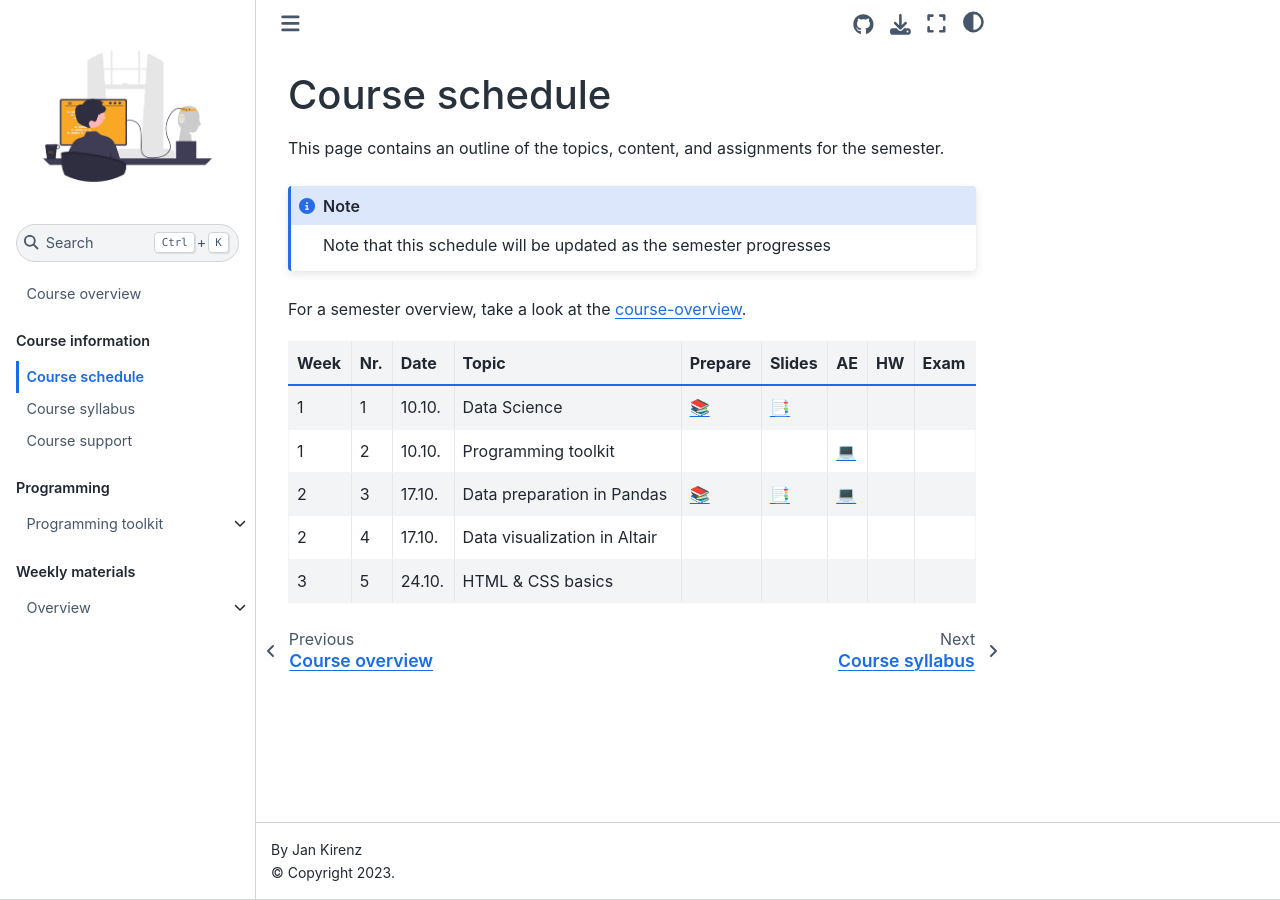
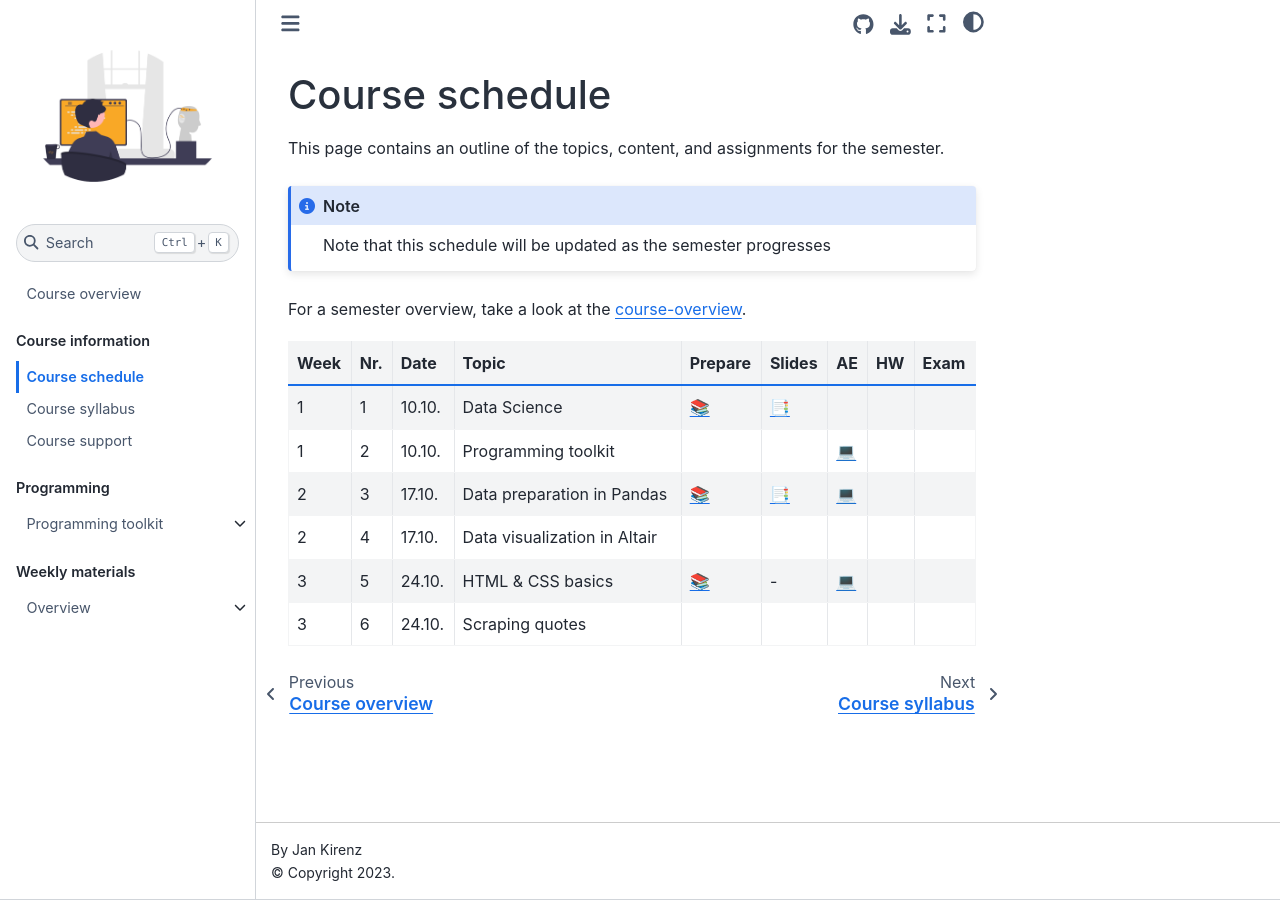
Before and after one commit to ds-ws22/website, a Jupyter Book: the page built from docs/course-schedule.md, in a window 1280 px wide. Built offline with Jupyter Book 1.0.4 settings and Sphinx 7.4.7 and the Sphinx Book theme 1.1.4, drawn with Linux system fonts in a browser that asks for light colours; comment, search, counter and statistics services are not loaded.

Commit message:
Update course-schedule.md

```diff
--- a/docs/course-schedule.md
+++ b/docs/course-schedule.md
@@ -14,4 +14,5 @@ For a semester overview, take a look at the [course-overview](../docs/course-ove
 |	1	|	2	|	10.10.	|	Programming toolkit	|		|		|	[💻](../weeks/week1.md)	|		|		|
 |	2	|	3	|	17.10.	|	Data preparation in Pandas	|	[📚](../weeks/week2.md)	|	[📑](https://drive.google.com/file/d/1-P-0r1sXlAoEj1CpGKu2JoFQg_0aICR-/view?usp=sharing)	|	[💻](../weeks/week2.md)	|		|		|
 |	2	|	4	|	17.10.	|	Data visualization in Altair	|		|		|		|		|		|
-|	3	|	5	|	24.10.	|	HTML & CSS basics	|		|		|		|		|		|
+|	3	|	5	|	24.10.	|	HTML & CSS basics	|	[📚](../weeks/week3.md)	|	 - 	|	[💻](../weeks/week3.md)	|		|		|
+|	3	|	6	|	24.10.	|	Scraping quotes	|		|		|		|		|		|
```
